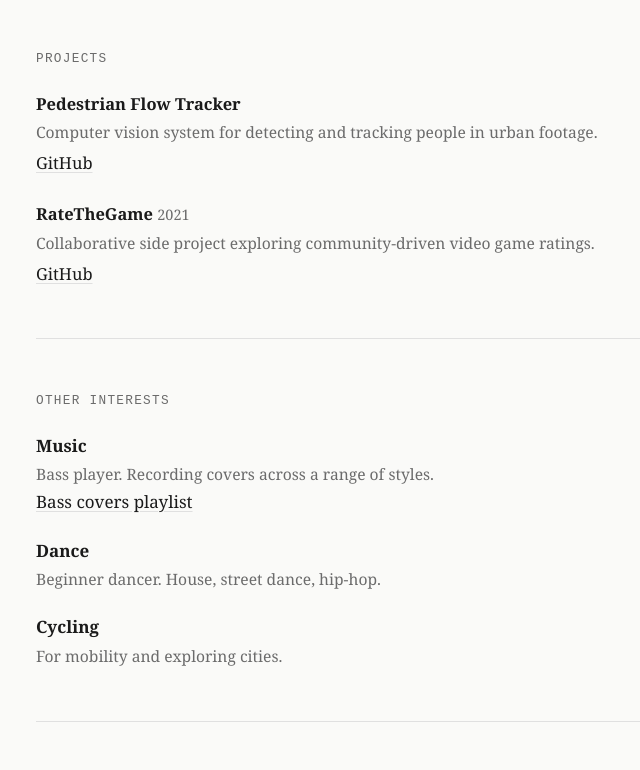
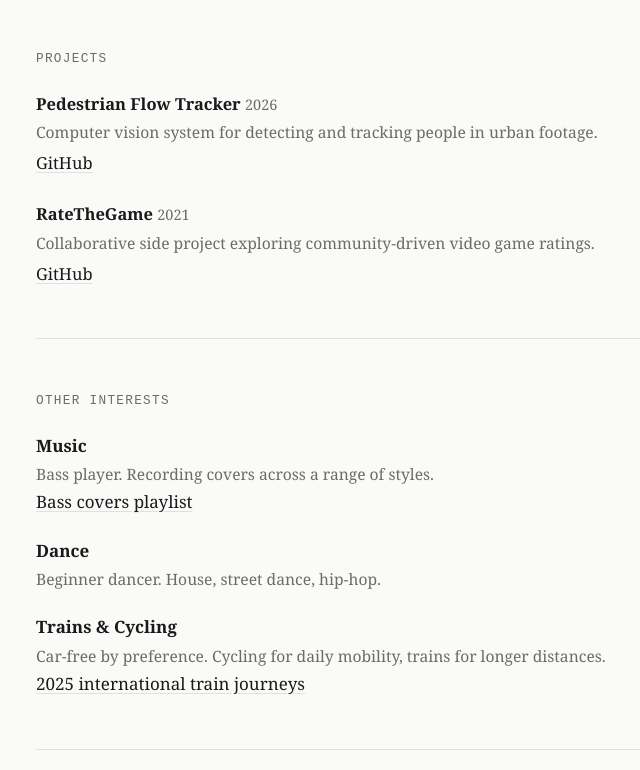
Before and after one commit to jurebb/jurebb.github.io, a plain HTML site: page index.html in a window 1280 px wide. Shown: the part 910-1680 px from the top of the page, without its empty margins (284-924 px from the left). Drawn offline with Linux system fonts and the light colour scheme.

Commit message:
update details

```diff
--- a/index.html
+++ b/index.html
@@ -10,7 +10,7 @@
   <main>
     <header>
       <h1>Jure Baban</h1>
-      <p class="tagline">Software engineer based in Zürich, Switzerland.<br />Building small tools to better understand how cities work.</p>
+      <p class="tagline">Software engineer based in Zürich, Switzerland,<br />with interests in tech, urbanism, sustainability, music, and dancing.</p>
     </header>
 
     <section>
@@ -42,7 +42,7 @@
     <section>
       <h2>Projects</h2>
       <div class="project">
-        <span class="project-name">Pedestrian Flow Tracker</span>
+        <span class="project-name">Pedestrian Flow Tracker <span class="year">2026</span></span>
         <span class="project-desc">Computer vision system for detecting and tracking people in urban footage.</span>
         <a href="https://github.com/jurebb/urbanism-counter" target="_blank">GitHub</a>
       </div>
@@ -66,8 +66,9 @@
           <p>Beginner dancer. House, street dance, hip-hop.</p>
         </div>
         <div>
-          <strong>Cycling</strong>
-          <p>For mobility and exploring cities.</p>
+          <strong>Trains &amp; Cycling</strong>
+          <p>Car-free by preference. Cycling for daily mobility, trains for longer distances.</p>
+          <a href="https://www.instagram.com/reels/DTRNpGcjGiHezM2V_ngIRZ-IfPVwXkP6cjjzoc0/" target="_blank">2025 international train journeys</a>
         </div>
       </div>
     </section>
```
